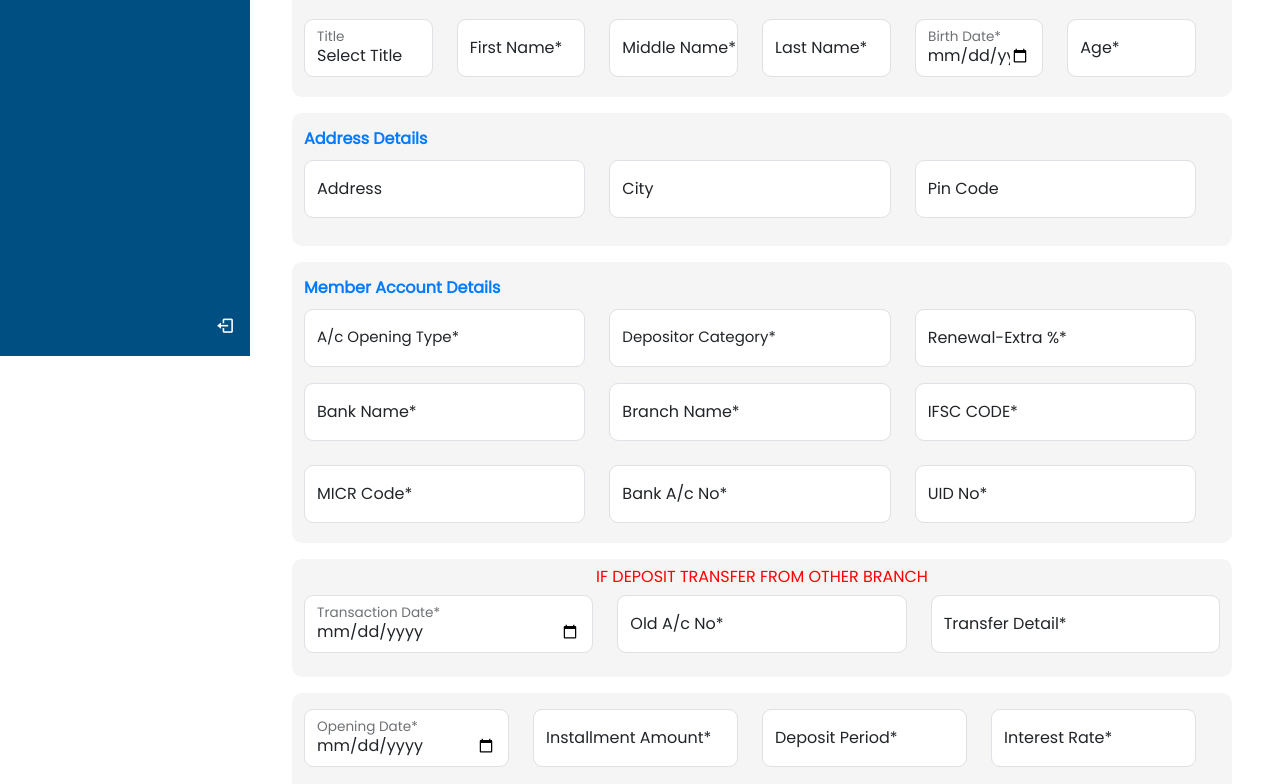
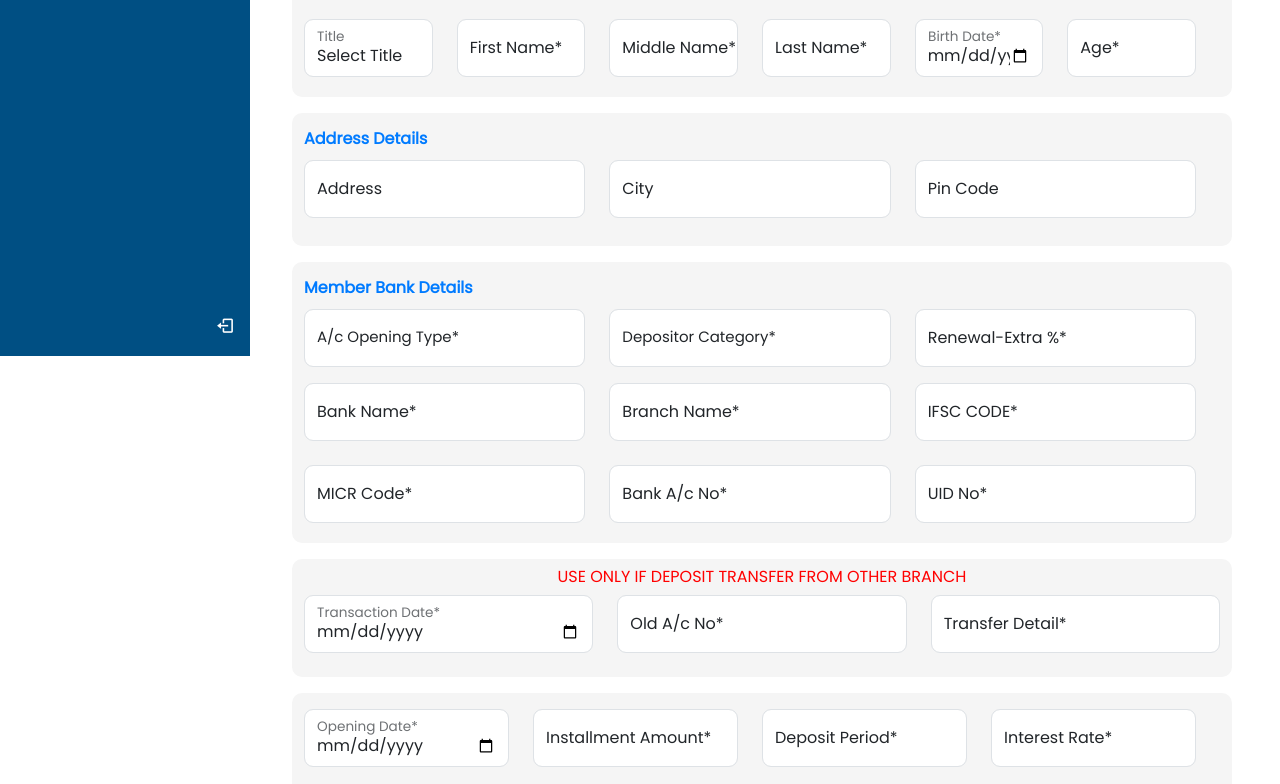
Before and after one commit to TDTL-Internal-Applications/BharatPetrolium-Web, a React (Create React App) app: page /recurring-deposit in a window 1280 px wide. Shown: the part 444-1228 px from the top of the page. Built offline with nearby package versions, Linux system fonts and the light colour scheme; no server answers.

Commit message:
Updated RD Form

```diff
--- a/src/Page/RecurringDeposit.jsx
+++ b/src/Page/RecurringDeposit.jsx
@@ -724,7 +724,7 @@ export default function RecurringDeposit() {
                       borderRadius: "10px",
                     }}
                   >
-                  <h6 className="d-flex text-start pt-2" style={{color:"var(--primary)"}}><strong>Member Account Details</strong></h6>
+                  <h6 className="d-flex text-start pt-2" style={{color:"var(--primary)"}}><strong>Member Bank Details</strong></h6>
 
                     <div className="row py-1">
                       <div className="col-xl-4 col-lg-4 col-md-6 col-sm-12">
@@ -849,7 +849,7 @@ export default function RecurringDeposit() {
                     }}
                   >
                     <h6 style={{ color: "red" }}>
-                      IF DEPOSIT TRANSFER FROM OTHER BRANCH
+                      USE ONLY IF DEPOSIT TRANSFER FROM OTHER BRANCH
                     </h6>
                     <div className="col-xl-4 col-lg-4 col-md-12 col-sm-12">
                       <div class="form-floating no-outline-login mb-3">
```
